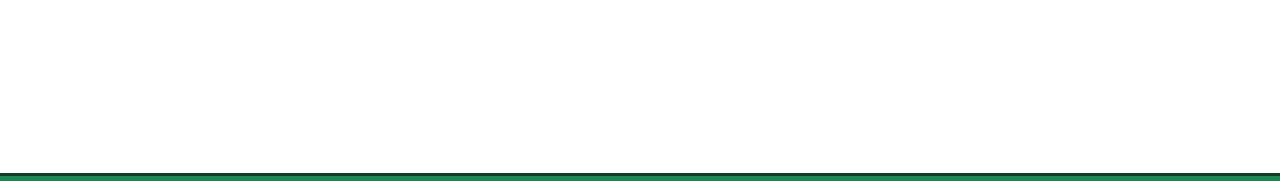
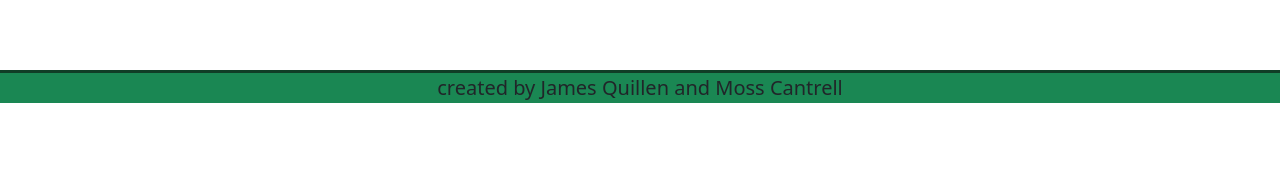
Before and after one commit to learn-academy-2022-hotel/cat-tinder-frontend-team-reptile-tinder, a React (Create React App) app: page / in a window 1280 px wide. Shown: the part 697-878 px from the top of the page. Built offline with nearby package versions, Linux system fonts and the light colour scheme; no server answers.

Commit message:
minor edit to footer

```diff
--- a/src/App.css
+++ b/src/App.css
@@ -15,9 +15,10 @@ body {
   border-top: 3px solid #103d26;
   font-size: 20px;
   text-align: center;
-  position: relative;
+  position: fixed;
   left: 0;
   bottom: 0;
+  width: 100vw;
 }
 
 .notfound {
```
